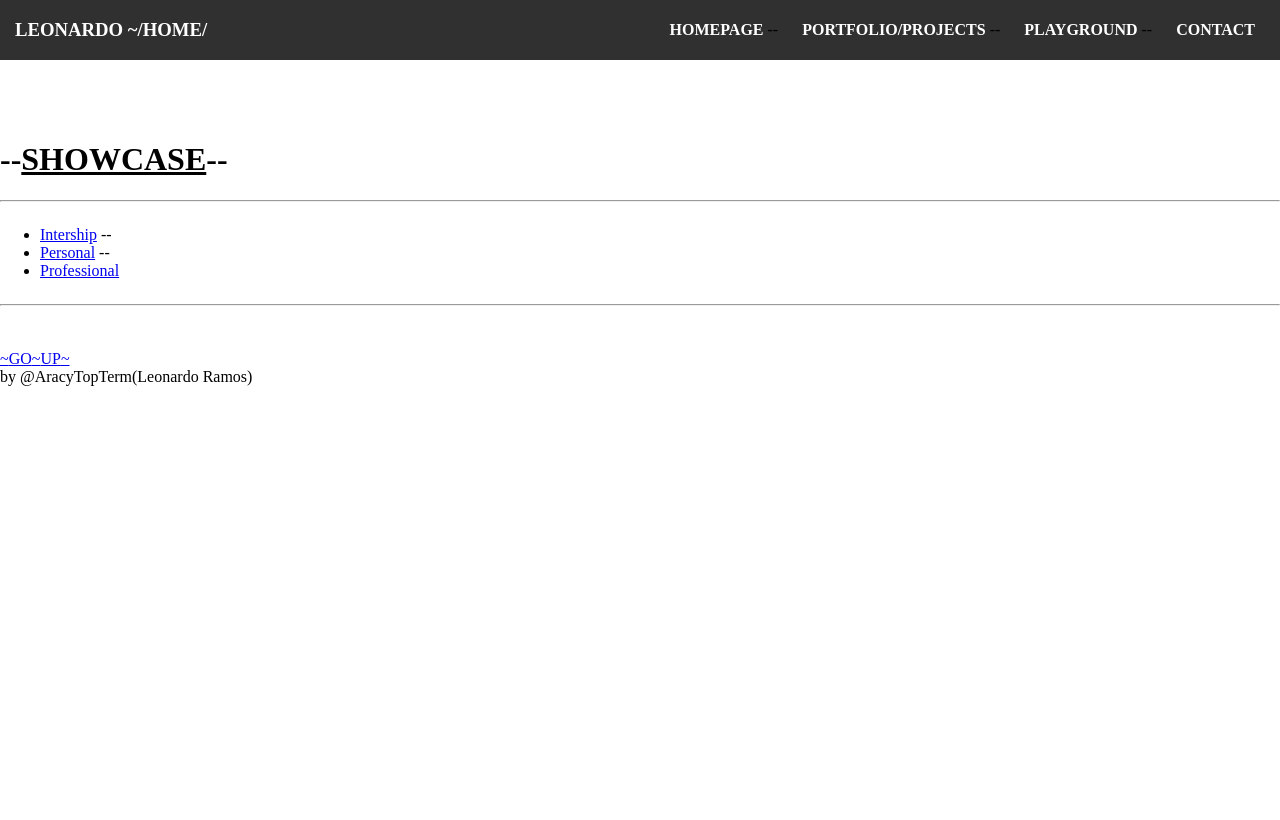
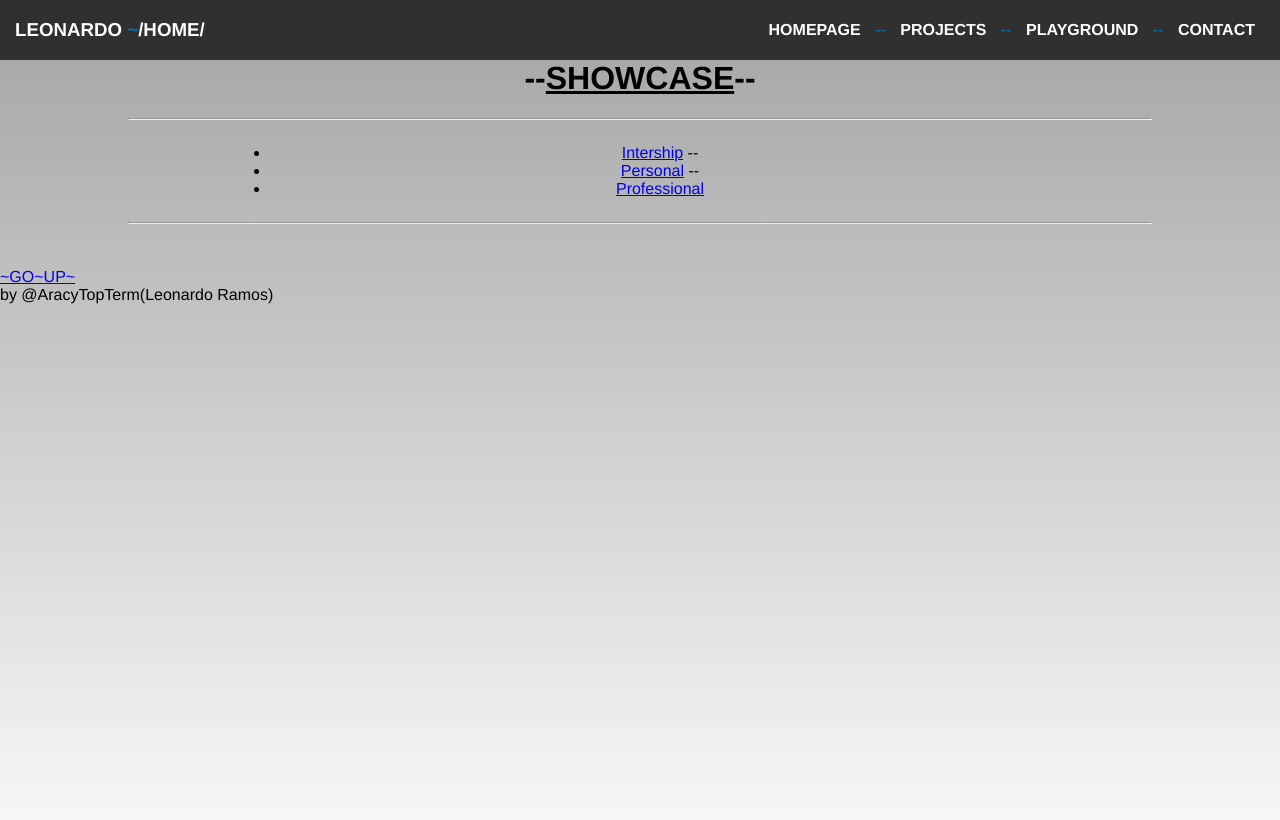
Before and after one commit to anonspacecowboy/anonspacecowboy.github.io, a Jekyll site: the page built from showcase_professional.html, in a window 1280 px wide. Shown: the top 820 px of the page. Built offline with Jekyll 4.4.1, drawn with Linux system fonts in a browser that asks for light colours.

```diff
--- a/_includes/head.html
+++ b/_includes/head.html
@@ -8,5 +8,5 @@
 
     <link href="{{site.baseurl}}/css/style.css" rel="stylesheet" />
 
-    <title></title>
+    <title>~DevPage~</title>
 </head>
--- a/_includes/navbar.html
+++ b/_includes/navbar.html
@@ -1,10 +1,10 @@
 <!-- navbar begin -->
 <div class="navbar clear_float">
-    <div class="navbar_logo"><h3><a href="https://aracytopterm.github.io/">LEONARDO ~/HOME/</a></h3></div>
+    <div class="navbar_logo"><h3><a href="https://aracytopterm.github.io/">LEONARDO <span class="navbar_divisor">~</span>/HOME/</a></h3></div>
     <div class="navbar_menu">
         <ul>
             <li><a class="{% if page.url == '/' %}current_page{% endif %}" href="{{site.baseurl}}/index.html">HOMEPAGE</a> <span class="navbar_divisor">--</span> </li>
-            <li><a class="{% if page.url == '/showcase_posts.html' %}current_page{% endif %}" href="{{site.baseurl}}/showcase_posts.html">PORTFOLIO/PROJECTS</a> <span class="navbar_divisor">--</span> </li>
+            <li><a class="{% if page.url == '/showcase_posts.html' %}current_page{% endif %}" href="{{site.baseurl}}/showcase_posts.html">PROJECTS</a> <span class="navbar_divisor">--</span> </li>
             <li><a class="" href="https://github.com/aracytopterm?tab=repositories">PLAYGROUND</a> <span class="navbar_divisor">--</span> </li>
             <li><a class="{% if page.url == '/contact.html' %}current_page{% endif %}" href="{{site.baseurl}}/contact.html">CONTACT</a></li>
         </ul>
--- a/_layouts/default.html
+++ b/_layouts/default.html
@@ -8,7 +8,7 @@
 <!-- navbar end-->
 
 <!-- homepage container begin-->
-<div class="container main_container clear_float">
+<div class="container">
     {{content}}
 </div>
 
--- /dev/null
+++ b/css/_mixins.scss
@@ -0,0 +1,3 @@
+@mixin vertical_gradient($fromColor, $toColor) {
+    background-image: linear-gradient(to top, $fromColor, lighten($toColor, 45%));
+}
--- a/css/style.css
+++ b/css/style.css
@@ -16,8 +16,17 @@
 /* End clearfix */
 html, body {
   margin: 0px;
-  padding: 0px;
-  margin-top: 60px; }
+  padding: 0px; }
+
+body {
+  font-family: Helvetica, sans-serif;
+  margin-top: 60px;
+  background-image: linear-gradient(to top, white, #a3a3a3); }
+
+.container {
+  width: 80%;
+  margin: 0px auto;
+  text-align: center; }
 
 .navbar {
   position: absolute;
@@ -41,10 +50,24 @@ html, body {
       padding: 5px 15px 5px 15px; }
     .navbar .navbar_menu li {
       display: inline;
-      padding: 2px 10px; }
+      padding: 2px 0px; }
     .navbar .navbar_menu a {
       text-decoration: none;
       color: white;
-      font-weight: bold; }
+      font-weight: bold;
+      padding: 0px 10px; }
+    .navbar .navbar_menu a:hover {
+      border-bottom: 3px solid; }
+  .navbar .navbar_divisor {
+    color: #0372B5; }
+
+/* HOMEPAGE */
+#perf_img {
+  border-radius: 50%;
+  transform: scale(0.65);
+  border-color: white;
+  border-width: medium; }
+
+/* END HOMEPAGE */
 
 /*# sourceMappingURL=style.css.map */
```
Also changed, not shown: css/style.scss (+38 -2 lines), index.html (+1 -7 lines).
